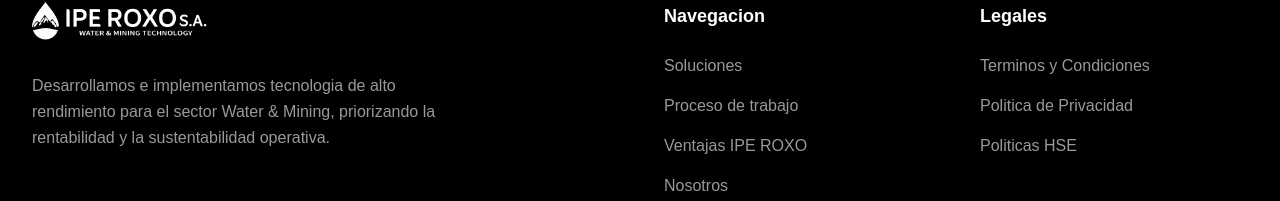
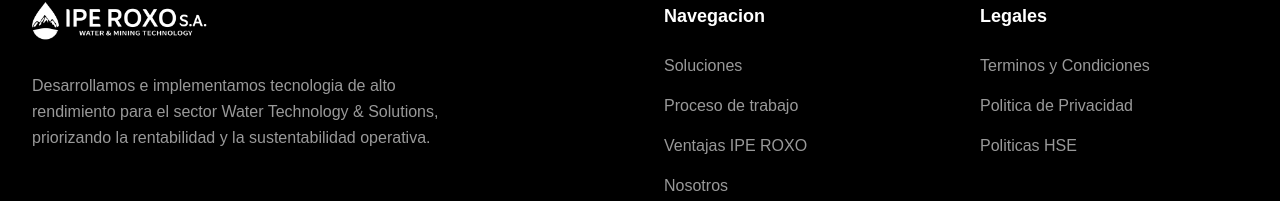
Before and after one commit to GeroRuizOlalde/Ipe-Roxo-Landing-Page, a Next.js app: page /nosotros in a window 1280 px wide. Shown: the part 1990-2191 px from the top of the page. Built offline with nearby package versions, Linux system fonts and the light colour scheme; a web font is replaced by a local one.

Commit message:
Update footer.tsx

```diff
--- a/src/components/layout/footer.tsx
+++ b/src/components/layout/footer.tsx
@@ -21,7 +21,7 @@
             </Link>
             <p className="text-brand-white/60 font-light max-w-md leading-relaxed mb-6">
               Desarrollamos e implementamos tecnologia de alto rendimiento para el sector
-              Water &amp; Mining, priorizando la rentabilidad y la sustentabilidad operativa.
+              Water Technology &amp; Solutions, priorizando la rentabilidad y la sustentabilidad operativa.
             </p>
           </div>
 
```
